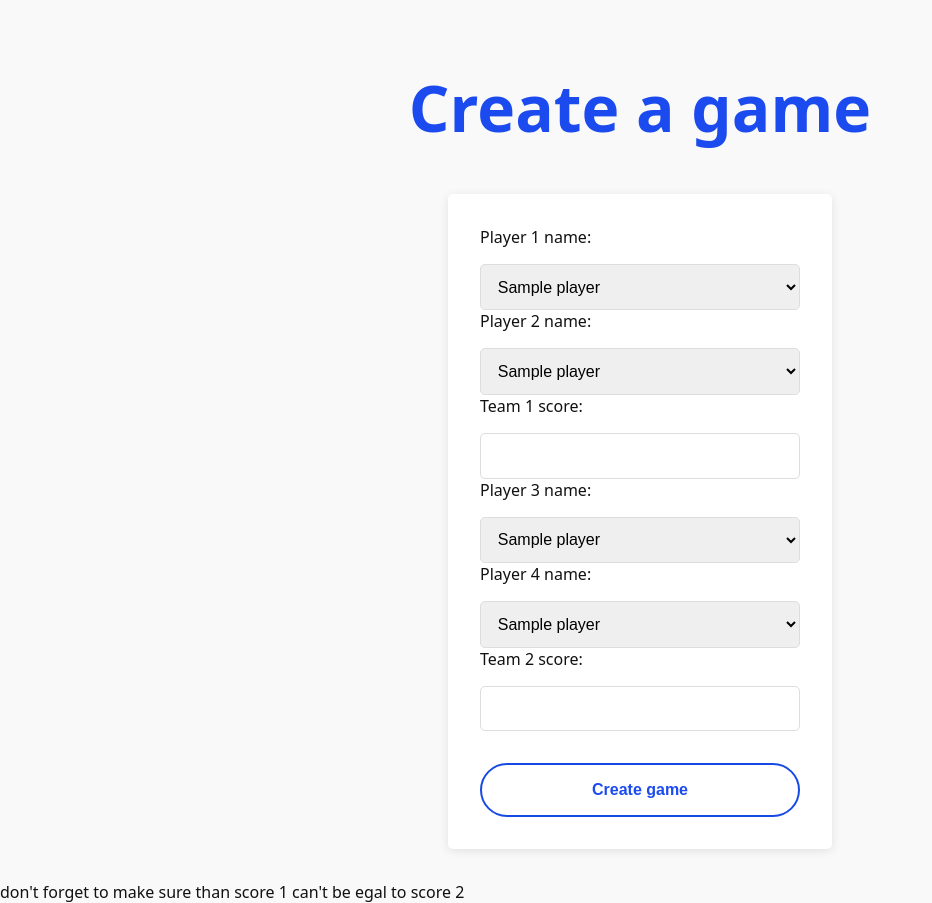
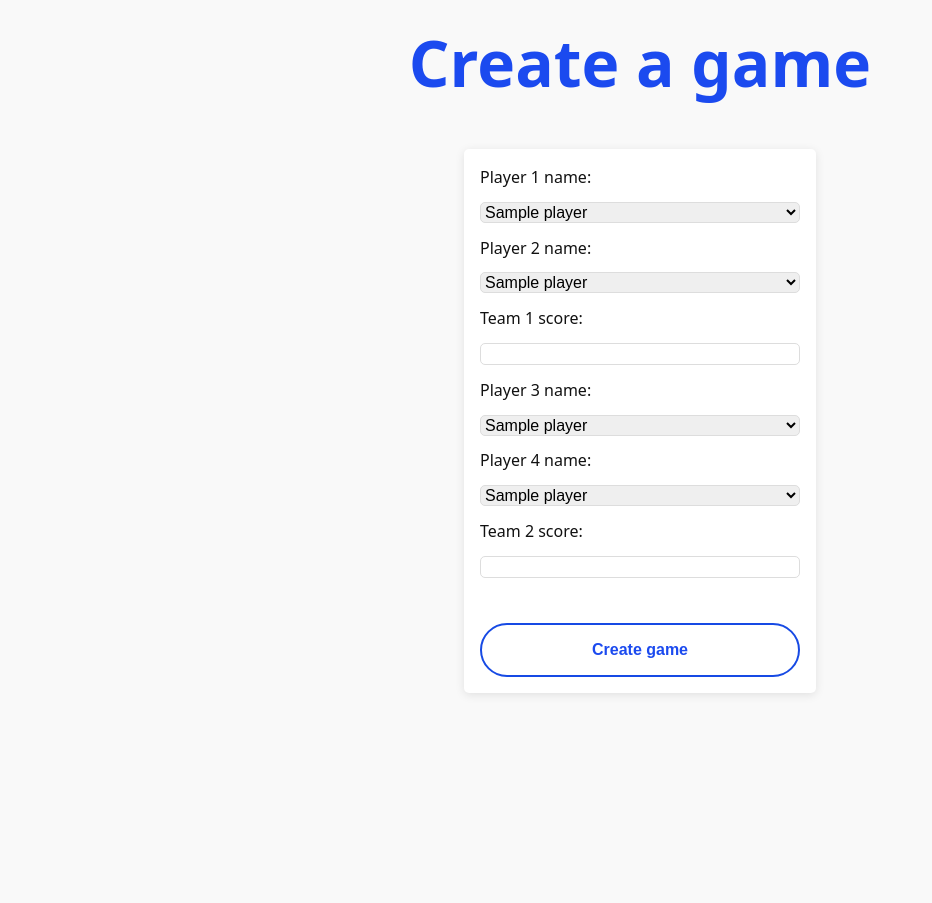
Before and after one commit to lkolebka/baby-foot-python, a Flask app: template myproject/Templates/create_game.html in a window 1280 px wide. Shown: the whole page, without its empty margins (0-932 px from the left). After the commit the page ends 695 px from the top, so only its background shows below. Run offline with Flask 2, Linux system fonts and the light colour scheme; the template is opened without the code that fills it: most values are stand-ins (such as "Sample title", 1, 10 or a date in 2020); some libraries are stand-ins or nearby versions.

Commit message:
adding style

```diff
--- a/myproject/Templates/create_game.html
+++ b/myproject/Templates/create_game.html
@@ -1,6 +1,7 @@
 <!DOCTYPE html>
 <html>
 <head>
+  <meta name="viewport" content="width=device-width, initial-scale=1.0">
   <link rel="stylesheet" type="text/css" href="{{ url_for('static', filename='style.css')}}">
   <title>Create Game</title>
 </head>
@@ -45,5 +46,3 @@
   </form>
 </body>
 </html>
-
-don't forget to make sure than score 1 can't be egal to score 2
--- a/myproject/static/style.css
+++ b/myproject/static/style.css
@@ -1,3 +1,7 @@
+html {
+    overflow-x: hidden;
+}
+
 body {
     margin: 0;
     padding: 0;
@@ -8,16 +12,15 @@ body {
 
 h1, h2, h3 {
     font-weight: 700;
-    margin-top: 1em;
+    margin-top: 0.3em;
 }
 h1 {
     font-weight: 700;
     color: #1b4aef;
     font-size: 64px;
     font-family: SegoeUI, 'Segoe UI', Roboto, 'Helvetica Neue', Helvetica, 'Microsoft YaHei', Meiryo, 'Meiryo UI', Arial Unicode MS, sans-serif;
-    text-align: center; /* Add this line to center the text */
+    text-align: center;
 }
-
 
 @media only screen and (max-width: 1000px) {
     h1 {
@@ -50,21 +53,30 @@ h1 {
     }
 }
 
-
 form {
     width: 90%;
     margin: 2em auto;
-    padding: 2em;
+    padding: 1em;
     background-color: #fff;
     border-radius: 5px;
     box-shadow: 0 2px 10px rgba(0, 0, 0, 0.1);
 }
 
+label {
+    font-size: 16px;
+    line-height: 24px;
+    margin-top: 12px;
+    background: none;
+    border: none;
+    font-family: SegoeUI, 'Segoe UI', Roboto, 'Helvetica Neue', Helvetica, 'Microsoft YaHei', Meiryo, 'Meiryo UI', Arial Unicode MS, sans-serif
+}
+
 input[type="text"], input[type="number"], select {
     width: 100%;
-    padding: 0.8em;
+   /* padding: 0.8em;*/
     font-size: 1em;
-    margin-top: 1em;
+    margin-top: 0.8em;
+    margin-bottom: 0.8em;
     border: 1px solid #ddd;
     border-radius: 5px;
     box-sizing: border-box;
@@ -75,7 +87,7 @@ input[type="submit"] {
     padding: 1em;
     background: linear-gradient(81.62deg, #ffffff 8.72%, #ffffff 85.01%);
     color: #1b4aef;
-    border:2px solid #174ae4;
+    border: 2px solid #174ae4;
     border-radius: 70px;
     font-size: 1em;
     font-weight: 700;
@@ -86,26 +98,28 @@ input[type="submit"] {
 input[type="submit"]:hover {
     background: linear-gradient(81.62deg, #ffffff 8.72%, #ffffff 85.01%);
     box-shadow: 0 .6px 1.8px rgba(0, 0, 0, .1), 0 3.2px 7.2px rgba(0, 0, 0, .13);
-    overflow:hidden}
-
-@media only screen and (min-width: 600px) {
+    overflow: hidden;
+}
+@media only screen and (max-width: 575px) {
+    form {
+        width: 80%;
+    }
+}
+@media only screen and (min-width: 576px) {
+    form {
+        width: 80%;
+    }
+}
+@media only screen and (min-width: 768px) {
+    form {
+        width: 60%;
+    }
+}
+@media only screen and (min-width: 992px) {
     form {
         width: 50%;
     }
 }
-
-@media only screen and (min-width: 768px) {
-    form {
-        width: 40%;
-    }
-}
-
-@media only screen and (min-width: 992px) {
-    form {
-        width: 30%;
-    }
-}
-
 @media only screen and (min-width: 1200px) {
     form {
         width: 25%;
```
